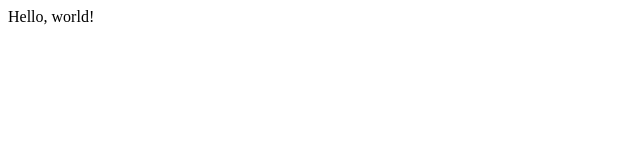
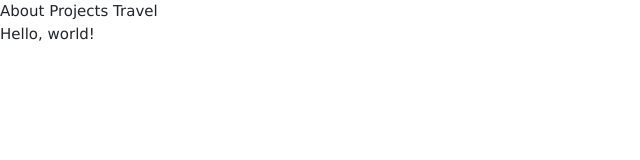
Before and after one commit to meanwhile17/cs50wproject0, a plain HTML site: page index.html in a window 1280 px wide. Shown: the whole page, without its empty margins (0-640 px from the left). Drawn offline with nearby package versions, Linux system fonts and the light colour scheme.

Commit message:
changed index

```diff
--- a/index.html
+++ b/index.html
@@ -1,8 +1,23 @@
 <!DOCTYPE html>
 <html>
     <head>
+      <!-- Required meta tags -->
+      <meta charset="utf-8">
+      <meta name="viewport" content="width=device-width, initial-scale=1, shrink-to-fit=no">
+
+      <!-- documentation at http://getbootstrap.com/docs/4.1/, alternative themes at https://bootswatch.com/ -->
+      <link rel="stylesheet" href="https://stackpath.bootstrapcdn.com/bootstrap/4.4.1/css/bootstrap.min.css" integrity="sha384-Vkoo8x4CGsO3+Hhxv8T/Q5PaXtkKtu6ug5TOeNV6gBiFeWPGFN9MuhOf23Q9Ifjh" crossorigin="anonymous">
+      <link rel="stylesheet" href="css/bootstrap-theme.min.css">
+      <link rel="stylesheet" href="https://www.w3schools.com/w3css/4/w3.css">
+
         <title>My Webpage</title>
     </head>
+    <nav>
+      <a href="about.html">About</a>
+      <a href="projects.html">Projects</a>
+      <a href="travel.html">Travel</a>
+    </nav>
+
     <body>
         Hello, world!
     </body>
```
